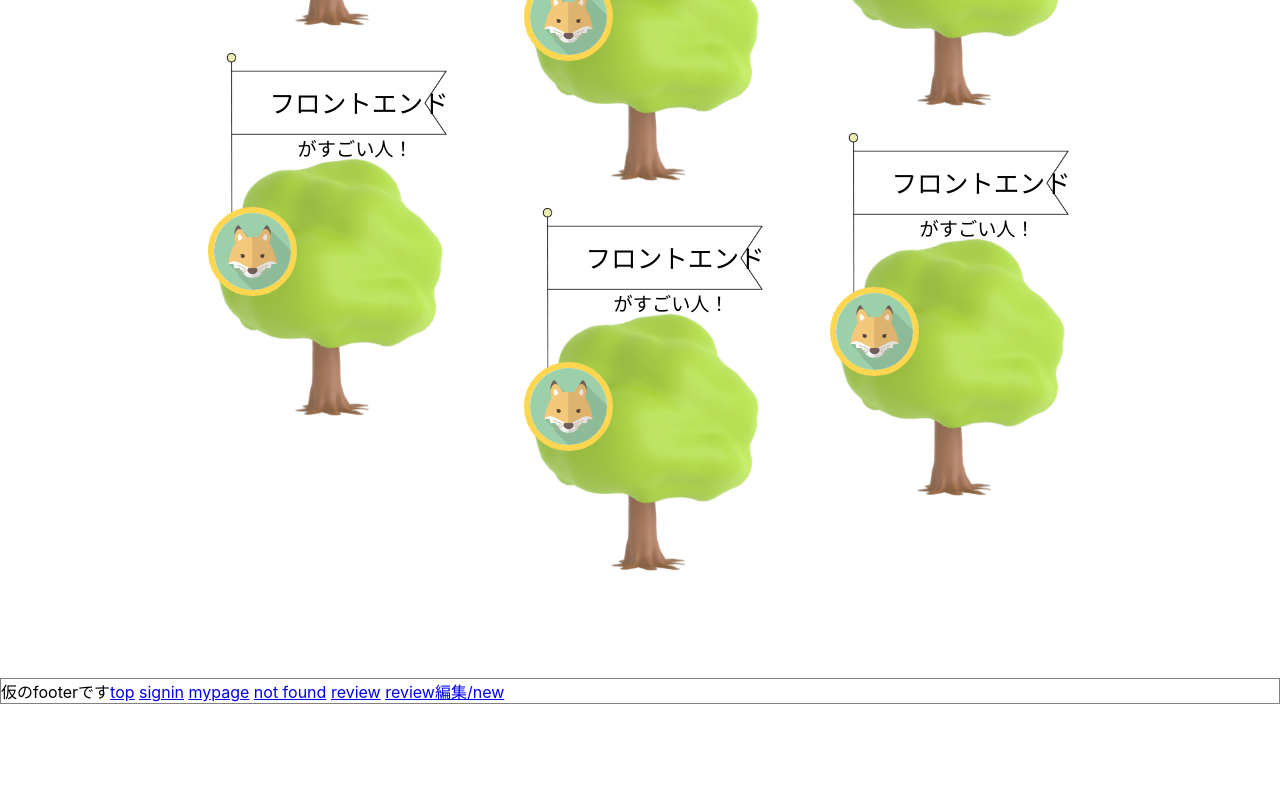
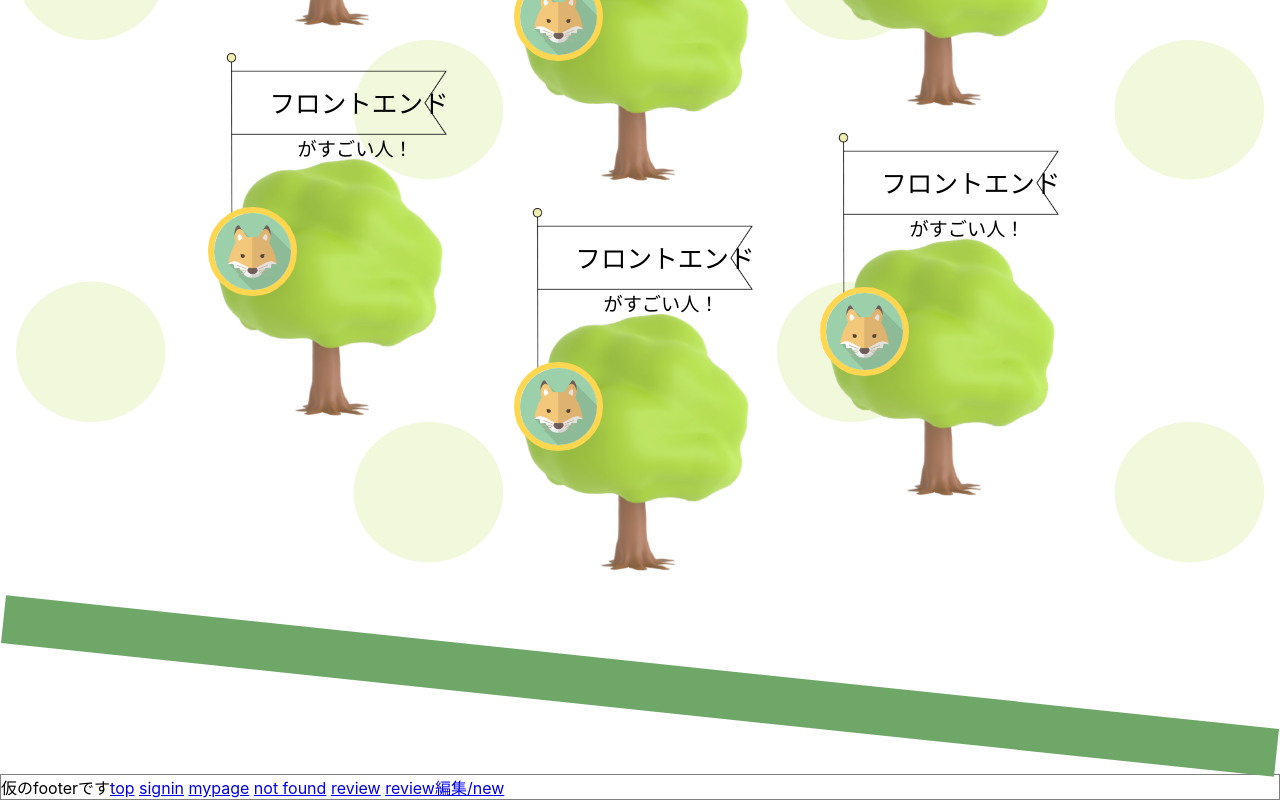
Before and after one commit to takapiro99/book-tree, a React (Create React App) app in the folder frontend/: page / in a window 1280 px wide. Shown: the part 1546-2346 px from the top of the page. Before the commit the page ends 2250 px from the top, so only its background shows below. Built offline with nearby package versions, Linux system fonts and the light colour scheme.

Commit message:
斜めの緑線を追加した

```diff
--- a/frontend/src/components/AddReview.tsx
+++ b/frontend/src/components/AddReview.tsx
@@ -7,7 +7,13 @@ const AddReview = () => {
         <Books bookImageURL="" bookLink="" displayType="bookOnly" userID="sakusaku" />
         </div>
         <div className={styles.reviewformAddreviewReview}>
-        <div className={styles.reviewformAddreviewReview__reason}>お勧めする理由を選択</div>
+        <div className={styles.reviewformAddreviewReview__reason}>
+        <select>
+        <option selected　value="grapefruit">**＊を始めたい人におすすめ</option>
+        <option value="lime">影響を受けたのはこの本！</option>
+        <option value="coconut">難しいけどおすすめ</option>
+        </select>
+        </div>
         <input className={styles.reviewformAddreviewReview__review} placeholder="レビューを入力してください" />
         </div>
     </div>
--- a/frontend/src/components/Books.tsx
+++ b/frontend/src/components/Books.tsx
@@ -22,7 +22,7 @@ const Books = (props: BooksProps) => {
                     props.displayType === "bookMark" &&
                     <div className={`${styles.bookMark} ${styles.reviewpageReviewBook__bookMark}`}></div>
                 }
-                <img src={props.bookImageURL} className={styles.books} alt="本の表紙画像"/>
+                <a href={props.bookLink}><img src={props.bookImageURL} className={styles.books} alt="本の表紙画像"/></a>
                 {
                     props.displayType === "icon" &&
                     <div className={styles.booksBlock__account}>
--- a/frontend/src/pages/review/Form.tsx
+++ b/frontend/src/pages/review/Form.tsx
@@ -6,17 +6,19 @@ import globalStyles from "../../styles/Global.module.scss";
 
 const Form = () => {
     return <div>
-    <div className="greenbar"></div>
+    <div className={styles.yellowgreenbar}></div>
 
     <div className={globalStyles.wrapper}>
 
-    <div className="reviewform">
+    <form className="reviewform">
         <div className={globalStyles.wrapper__title}>
         <img src="BOOKTREEを作る.svg" alt="BOOKTREEを作る" className={globalStyles.logoTitle} />
         </div>
         <div className={`${styles.reviewformName} ${styles.blockbtwMd}`}>
             <div className={styles.reviewformName__block}>
-                <div className={styles.reviewformName__name}>Nameさん</div>
+                <div className={styles.reviewformName__namewrapper}>
+                    <div className={styles.reviewformName__name}>Nameさん</div>
+                </div>
                 <div className={styles.reviewformName__icon}></div>
 
             </div>
@@ -49,7 +51,7 @@ const Form = () => {
         <div className={styles.reviewformSubmit}>
         <button className={styles.submitButton}>決定</button>
         </div>
-    </div>
+    </form>
     </div></div>
 }
 
--- a/frontend/src/pages/top.tsx
+++ b/frontend/src/pages/top.tsx
@@ -42,6 +42,7 @@ const Top = () => {
       </div>
   </div>
   </div>
+  <div className={styles.greenbar2}> </div>
   </div>);
 };
 export default Top;
--- a/frontend/src/styles/ReviewForm.module.scss
+++ b/frontend/src/styles/ReviewForm.module.scss
@@ -73,6 +73,16 @@ h1{
     height:3rem;
     width:100%;
 }
+.yellowgreenbar{
+    // margin: 4rem 0;
+    width: 100vw;
+    transform: rotate(8deg);
+    background-color: #6FA769;
+    position: absolute;
+    top:26rem;
+    height:4.7rem;
+    width:100%;
+}
 
 .reviewformName{
     margin-top: 1rem;
@@ -85,7 +95,7 @@ h1{
     margin: 0 20%;
     background-color: white;
     box-shadow: 0 2px 4px 0 rgba(0, 0, 0, .2);
-    height:8rem;
+    height:9rem;
     color:black;
     border-radius: 80px;
 }
@@ -97,14 +107,20 @@ h1{
     height:5.1rem;
     background-color: lightgray;
     border-radius:50%;
-    margin:1.4rem 3rem;
+    margin:1.8rem 5rem;
 }
-.reviewformName__name{
+.reviewformName__namewrapper{
     position: absolute;
-    top:3.2rem;
-    left:12rem;
-    font-size: 20px;
-    color: black;
+    top:3.5rem;
+    left: 15rem;
+
+    .reviewformName__name{
+        font-weight: bold;
+        font-size: 24px;
+        color: black;
+        text-align: center;
+        letter-spacing: 1px;
+    }
 }
 
 .reviewform3keywords__example{
--- a/frontend/src/styles/top.module.scss
+++ b/frontend/src/styles/top.module.scss
@@ -28,6 +28,15 @@
         font-weight: 400;
     }
 }
+
+.greenbar2{
+    margin: 4rem 0;
+    width: 100vw;
+    height: 3rem;
+    transform: rotate(6deg);
+    background-color: #6FA769;
+}
+
 .circleDate{
     position: absolute;
     width: 6rem;
@@ -49,38 +58,43 @@
     display: flex;
     flex-direction: column;
     // justify-content: center;
-    margin-right: 20px;
+    // margin-right: 20px;
 }
 
 .littletreeWrapper2{
     display: flex;
     flex-direction: column;
     margin-top: 155px;
-    margin-left: 40px;
-    margin-right:50px;
+    // margin-left: 40px;
+    // margin-right:50px;
 }
 .littletreeWrapper3{
     display: flex;
     flex-direction: column;
     // justify-content: center;
-    margin-right: 20px;
+    // margin-right: 20px;
     margin-top: 80px;
 }
 
 .BookTreeForest{
-    margin: 0 1rem 5rem 1rem;
+    margin: 0 1rem;
+    background-image: url("../assets/dot.svg");
+    background-repeat:space repeat;
+    background-size: 39%;
 }
 
 .forestWrapper{
     display: flex;
     flex-direction: row;
     margin-top:4rem;
-    // justify-content: space-between;
+    gap: 4%;
+    //justify-content: space-between;
 }
 
 @media screen and (max-width: 920px) {
     .forestWrapper{
         display: flex;
         flex-direction: column;
+
     }
 }
```
Also changed, not shown: frontend/src/assets/dot.svg (added).
